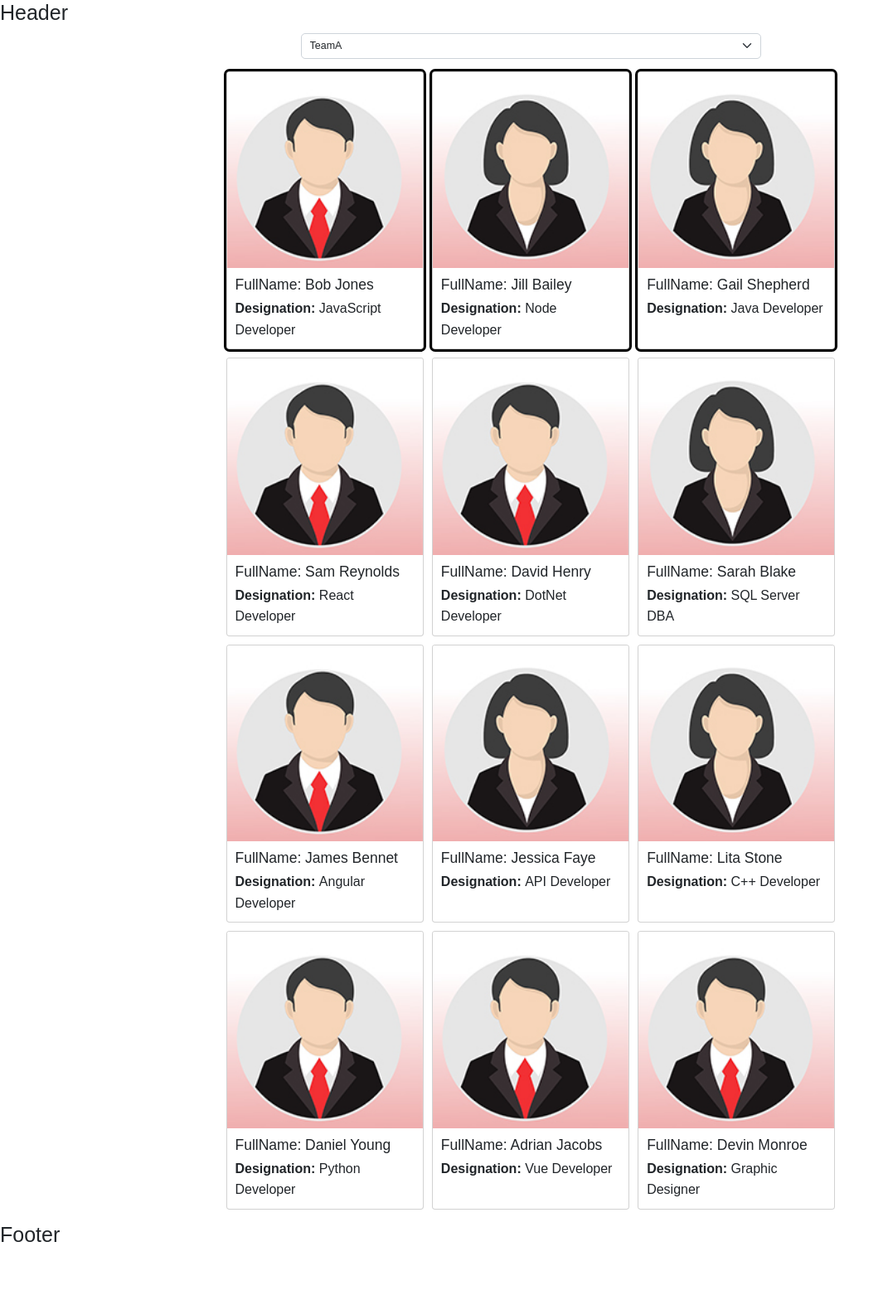
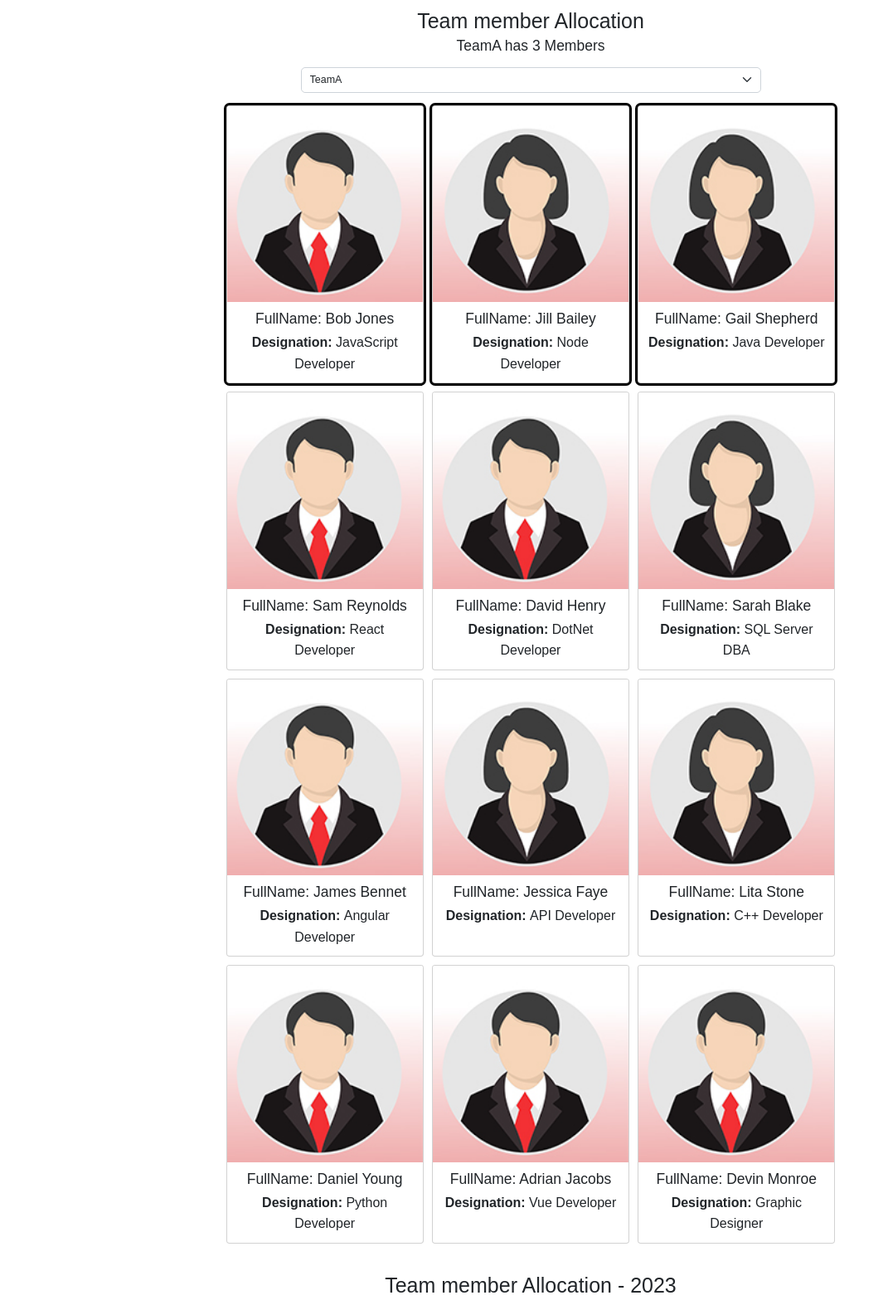
Before and after one commit to justaway1/ReactJSApp, a React (Create React App) app in the folder react-app/: page / in a window 1280 px wide. Shown: the whole page at 83% size, without its empty margins (0-1071 px from the left). Before the commit the page ends 1508 px from the top, so only its background shows below. Built offline with nearby package versions, Linux system fonts and the light colour scheme.

Commit message:
added local storage

```diff
--- a/react-app/src/App.js
+++ b/react-app/src/App.js
@@ -1,14 +1,17 @@
 import React from 'react'
-import { useState } from 'react'
+import { useState, useEffect } from 'react'
 import './scss/App.scss'
 import Header from './Components/Header'
 import Footer from './Components/Footer'
 import Employees from './Components/Employees'
 
 function App () {
-  const [selectedTeam, setSelectedTeam] = useState('TeamA')
+  const [selectedTeam, setSelectedTeam] = useState(
+    JSON.parse(localStorage.getItem('selectedTeam')) || 'TeamA'
+  )
 
-  const [employees, setEmployees] = useState([
+  const [employees, setEmployees] = useState(
+    JSON.parse(localStorage.getItem('employeeList')) || [
       {
         id: 1,
         fullName: 'Bob Jones',
@@ -93,7 +96,8 @@
         gender: 'male',
         teamName: 'TeamD'
       }
-  ])
+    ]
+  )
 
   function handleTeamSelectionChange (event) {
     setSelectedTeam(event.target.value)
@@ -111,9 +115,23 @@
     setEmployees(transformedEmployee)
   }
 
+  useEffect(() => {
+    localStorage.setItem('employeeList', JSON.stringify(employees))
+  }, [employees])
+
+  useEffect(() => {
+    localStorage.setItem('selectedTeam', JSON.stringify(selectedTeam))
+  }, [selectedTeam])
+
   return (
     <div>
-      <Header />
+      <Header
+        selectedTeam={selectedTeam}
+        teamMemberCount={
+          employees.filter(employee => employee.teamName === selectedTeam)
+            .length
+        }
+      />
       <Employees
         employees={employees}
         selectedTeam={selectedTeam}
--- a/react-app/src/Components/Employees.js
+++ b/react-app/src/Components/Employees.js
@@ -32,6 +32,7 @@
           <div className='card-collection'>
             {employees.map(employee => (
               <div
+                key={employee.id}
                 className={
                   employee.teamName === selectedTeam
                     ? 'card m-2 standout'
--- a/react-app/src/Components/Footer.js
+++ b/react-app/src/Components/Footer.js
@@ -1,7 +1,13 @@
 const Footer = () => {
+  let today = new Date()
+
   return (
-    <footer>
-      <h1>Footer</h1>
+    <footer className='container'>
+      <div className='row justify-content-center mt-5 mb-3'>
+        <div className='col-8'>
+          <h1>Team member Allocation - {today.getFullYear()}</h1>
+        </div>
+      </div>
     </footer>
   )
 }
--- a/react-app/src/Components/Header.js
+++ b/react-app/src/Components/Header.js
@@ -1,7 +1,14 @@
-const Header = () => {
+const Header = ({ selectedTeam, teamMemberCount }) => {
   return (
-    <header>
-      <h1>Header</h1>
+    <header className='container'>
+      <div className='row justify-content-center mt-3 mb-3'>
+        <div className='col-8'>
+          <h1>Team member Allocation</h1>
+          <h3>
+            {selectedTeam} has {teamMemberCount} Members
+          </h3>
+        </div>
+      </div>
     </header>
   )
 }
--- a/react-app/src/scss/App.scss
+++ b/react-app/src/scss/App.scss
@@ -12,3 +12,12 @@
     box-shadow: 0 0 0 3px black;
   }
 }
+
+h1,
+h2,
+h3,
+h4,
+h5,
+p {
+  text-align: center;
+}
```
Also changed, not shown: react-app/public/manifest.json (deleted). Lines whose indentation alone changed are shown as unchanged.
